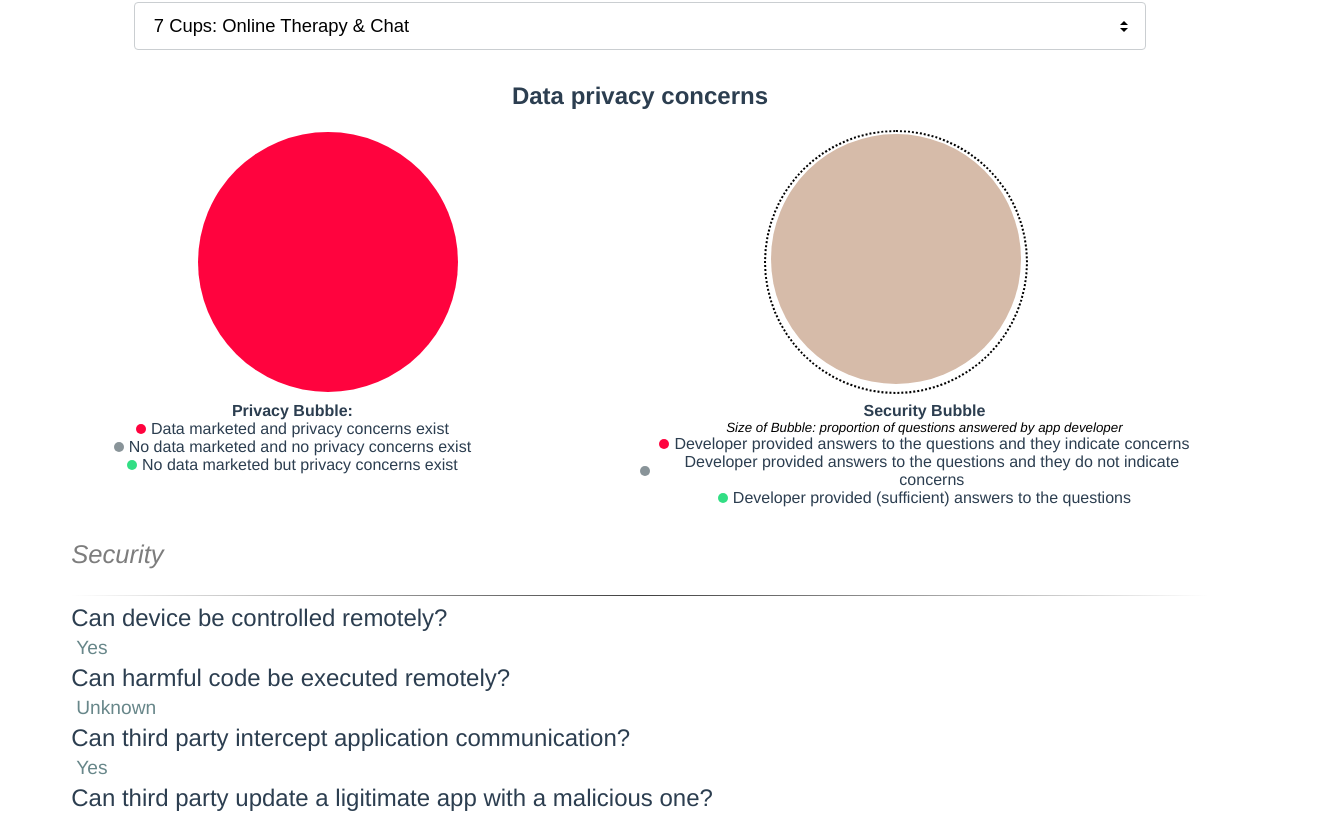
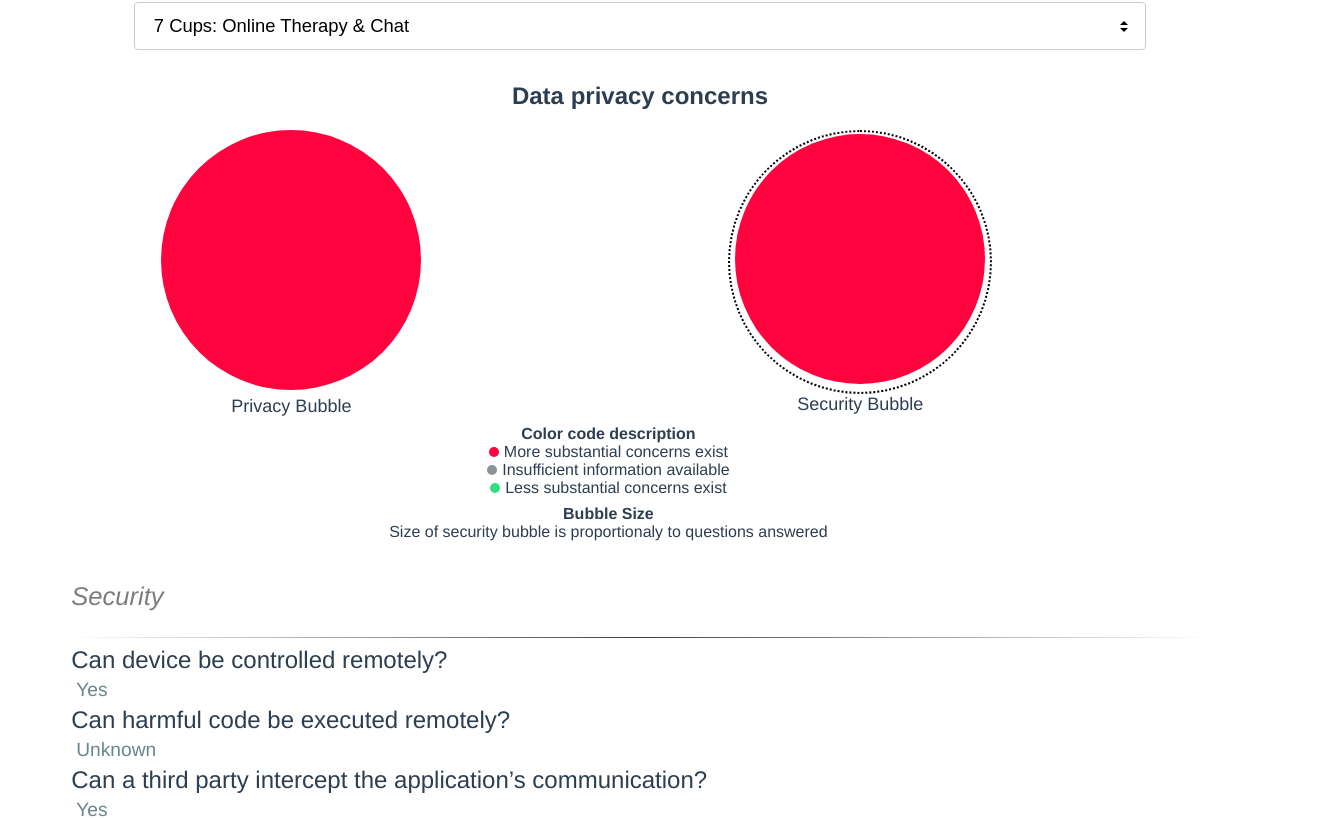
Before and after one commit to JesperStromblad/appsafe-dashboard, a Vue app: page / in a window 1280 px wide. Shown: the part 819-1637 px from the top of the page, 1335 px wide, since content can reach past the window. Built offline with nearby package versions, Linux system fonts and the light colour scheme.

Commit message:
added new fixes

```diff
--- a/src/App.vue
+++ b/src/App.vue
@@ -26,7 +26,10 @@
         </div>
         <h2>Data privacy concerns</h2>
 
-        <SphereFills :issues="getIssues(app, selectedOption)" :sphereColor="getColor(app, selectedOption)"></SphereFills>
+        <SphereFills
+            :issues="getIssues(app, selectedOption)"
+            :spherePrivacyColor="getColorForPrivacy(app, selectedOption)"
+            :sphereSecurityColor="getColorForSecurity(app, selectedOption)"></SphereFills>
         <div class="qna-block">
             <p class="category">Security</p>
             <hr />
@@ -34,11 +37,11 @@
             <div class="answer">{{ getQuestion1(app, selectedOption) }}</div>
             <div class="question">Can harmful code be executed remotely?</div>
             <div class="answer">{{ getQuestion2(app, selectedOption) }}</div>
-            <div class="question">Can third party intercept application communication?</div>
+            <div class="question">Can a third party intercept the application’s communication?</div>
             <div class="answer">{{ getQuestion3(app, selectedOption) }}</div>
-            <div class="question">Can third party update a ligitimate app with a malicious one?</div>
+            <div class="question">Can a third party update this legitimate app with a malicious one?</div>
             <div class="answer">{{ getQuestion4(app, selectedOption) }}</div>
-            <div class="question">Which phone hardware(s) can be misued from app?</div>
+            <div class="question">Which phone hardware(s) can be misused from this app?</div>
             <div class="answer">{{ getQuestion6(app, selectedOption) }}</div>
             <p class="category">Privacy</p>
             <hr />
@@ -187,7 +190,7 @@
         return totalNotNull * 50;
     }
 
-    function getColor(app, questionForApp) {
+    function getColorForPrivacy(app, questionForApp) {
         const data = app.filter((appData) => {
             return appData['App name'] === questionForApp;
         });
@@ -197,10 +200,52 @@
             return '#FF033E';
         }
         if (data[0] && data[0]['Is data collected by third party?*'] === null) {
-            return '#32de84';
+            return '#899499';
         }
+        return '#32de84';
+    }
 
-        return '#899499';
+    function getColorForSecurity(app, questionForApp) {
+        let unknownValue;
+        let notUsedValue = 1;
+
+        let singleConcernForSecurity;
+        const data = app.filter((appData) => {
+            return appData['App name'] === questionForApp;
+        });
+
+        // Finding insufficient data
+        data.forEach((app) => {
+            // Identifying insufficient data
+            const unknowns = Object.keys(app).filter((key) => {
+                return app[key] === null;
+            });
+            unknownValue = unknowns.length;
+        });
+        // These not security concerns
+        if (data[0] && data[0]['Is data collected by third party?*'] === null) notUsedValue++;
+
+        const inSufficientCalculation = unknownValue - notUsedValue;
+
+        // Total security question are 5
+        if (5 === inSufficientCalculation) return '#899499';
+
+        notUsedValue = 0;
+
+        // Finding a single concern
+
+        data.forEach((app) => {
+            // Identifying insufficient data
+            const singleConcern = Object.keys(app).filter((key) => {
+                return app[key] === 'Yes';
+            });
+            singleConcernForSecurity = singleConcern.length;
+        });
+
+        const singleConcernCalculation = singleConcernForSecurity - notUsedValue;
+        if (singleConcernCalculation > 0) return '#FF033E';
+
+        return '#32de84';
     }
 </script>
 
--- a/src/components/SphereFills.vue
+++ b/src/components/SphereFills.vue
@@ -1,47 +1,36 @@
 <template>
     <div class="parallel_sphere">
         <div>
-            <div id="sphere_color" class="sphere fill"></div>
+            <div title="" id="sphere_color" class="sphere fill"></div>
+            <span class="bubble-info">Privacy Bubble</span>
         </div>
-        <div class="outer_sphere outer_fill">
-            <div id="sphere_id" class="sphere fill"></div>
+
+        <div>
+            <div class="outer_sphere outer_fill">
+                <div id="sphere_id" class="sphere securty_fill"></div>
+            </div>
+            <span class="bubble-info">Security Bubble</span>
         </div>
     </div>
     <div class="label-container">
         <div class="label-column">
             <div class="label">
                 <div class="label">
-                    <div class="info">Privacy Bubble:</div>
+                    <div class="info">Color code description</div>
                     <div class="desc">
                         <div class="block-red"></div>
-                        Data marketed and privacy concerns exist
+                        More substantial concerns exist
                     </div>
                     <div class="desc">
                         <div class="block-gray"></div>
-                        No data marketed and no privacy concerns exist
+                        Insufficient information available
                     </div>
                     <div class="desc">
                         <div class="block-green"></div>
-                        No data marketed but privacy concerns exist
+                        Less substantial concerns exist
                     </div>
-                </div>
-            </div>
-        </div>
-        <div class="label-column">
-            <div class="label">
-                <div class="info">Security Bubble</div>
-                <p class="legend-info">Size of Bubble: proportion of questions answered by app developer</p>
-                <div class="desc">
-                    <div class="block-red"></div>
-                    Developer provided answers to the questions and they indicate concerns
-                </div>
-                <div class="desc">
-                    <div class="block-gray"></div>
-                    Developer provided answers to the questions and they do not indicate concerns
-                </div>
-                <div class="desc">
-                    <div class="block-green"></div>
-                    Developer provided (sufficient) answers to the questions
+                    <div class="info add-legend">Bubble Size</div>
+                    <div class="desc">Size of security bubble is proportionaly to questions answered</div>
                 </div>
             </div>
         </div>
@@ -50,6 +39,7 @@
 
 <script setup>
     import { defineProps, onMounted, watch } from 'vue';
+
     // Define props
     const props = defineProps({
         issues: {
@@ -58,7 +48,12 @@
             default: 100,
             validator: (value) => value >= 0 && value <= 100,
         },
-        sphereColor: {
+        spherePrivacyColor: {
+            type: String,
+            required: true,
+            default: 'gray',
+        },
+        sphereSecurityColor: {
             type: String,
             required: true,
             default: 'gray',
@@ -74,6 +69,7 @@
         document.getElementById('sphere_id').style.width = props.issues + 'px';
         document.getElementById('sphere_id').style.height = props.issues + 'px';
         document.getElementById('sphere_id').style.marginTop = marginTop + '%';
+        document.getElementById('sphere_id').style.background = props.sphereSecurityColor;
     }
 
     watch(
@@ -85,10 +81,9 @@
     );
 
     function setSpehereFillColor() {
-        console.debug(props.sphereColor);
         document.getElementById('sphere_color').style.width = '260px';
         document.getElementById('sphere_color').style.height = '260px';
-        document.getElementById('sphere_color').style.background = props.sphereColor;
+        document.getElementById('sphere_color').style.background = props.spherePrivacyColor;
     }
 
     onMounted(() => {
@@ -120,9 +115,10 @@
         width: 90%;
         margin-left: auto;
         margin-right: auto;
+        margin-bottom: 6px;
     }
 
-    .fill {
+    .securty_fill {
         background: #d6bba9;
     }
 
@@ -153,6 +149,9 @@
         font-size: smaller;
         font-style: italic;
     }
+    .bubble-info {
+        font-size: large;
+    }
 
     .block-red,
     .block-green,
@@ -182,9 +181,10 @@
     }
     .parallel_sphere {
         display: flex;
-        align-items: center; /* Center align items horizontally */
-        justify-content: center; /* Center align content horizontally */
+        justify-content: space-around; /* Center align content horizontally */
         width: 90%;
-        margin-left: 15%;
+    }
+    .add-legend {
+        margin-top: 8px;
     }
 </style>
```
Also changed, not shown: package.json (line endings or trailing spaces), 1 other file (tests, documents, lock files or other folders).
